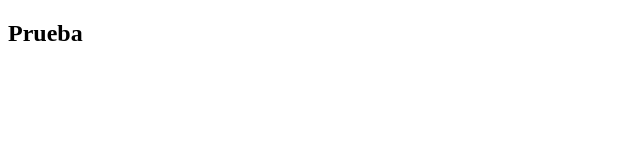
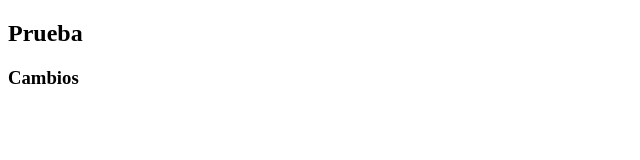
Before and after one commit to luisclugop/Malverso, a plain HTML site: page prueba.html in a window 1280 px wide. Shown: the full height of the page, 0-640 px from the left. Drawn offline with Linux system fonts and the light colour scheme.

Commit message:
segunda prueba

```diff
--- a/prueba.html
+++ b/prueba.html
@@ -8,5 +8,6 @@
 </head>
 <body>
     <h2> Prueba </h2>
+    <h3> Cambios </h3>
 </body>
 </html>
```
